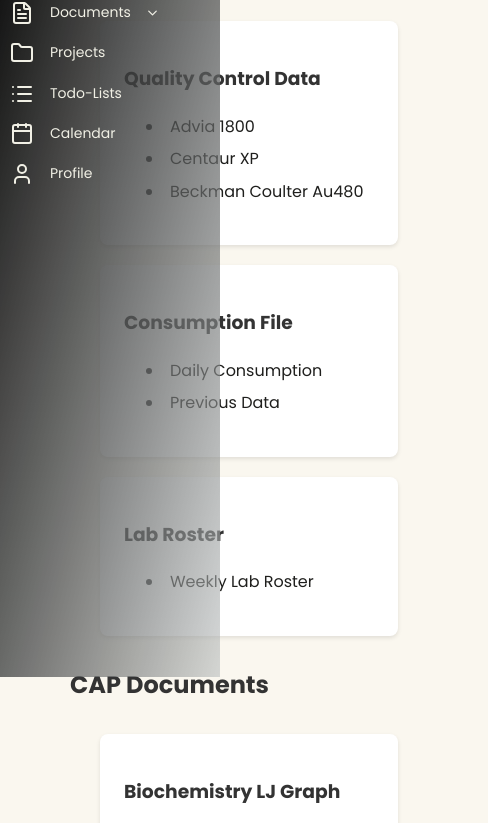
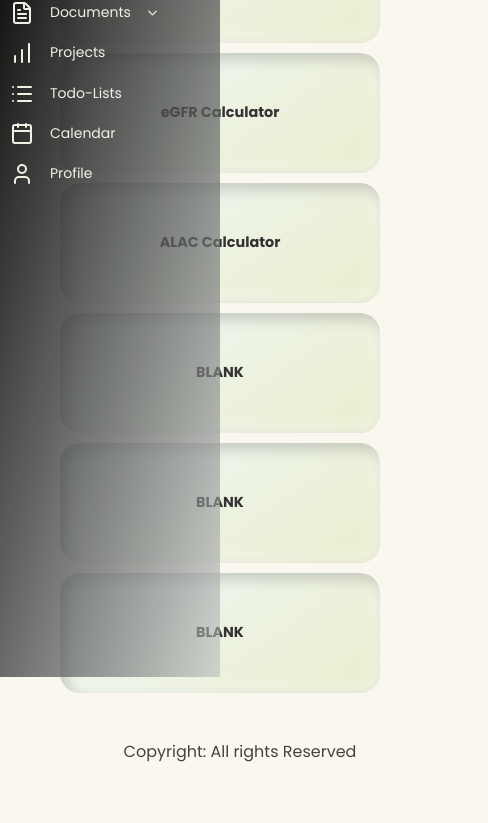
Before and after one commit to Thyrocarebd/.thyrolab, a plain HTML site: page index.html in a window 390 px wide. Shown: the part 167-990 px from the top of the page, 488 px wide, since content can reach past the window. After the commit the page ends 968 px from the top, so only its background shows below. Drawn offline with nearby package versions, Linux system fonts and the light colour scheme.

Commit message:
Update index.html

```diff
--- a/index.html
+++ b/index.html
@@ -8,6 +8,123 @@
                 <title>ThyroLab</title>
                 <link rel="icon" href="apple-touch-icon.png">
                 <link rel="stylesheet" href="styles.css">
+                <style>
+.home-container {
+    display: grid;
+    grid-template-columns: repeat(3, 1fr); /* Default 3 columns */
+    gap: 20px;
+    padding: 20px;
+    max-width: 1200px;
+    margin: 0 auto;
+}
+
+.homecon1 {
+    width: 100%;
+}
+
+.homebtn {
+    width: 100%;
+    height: 150px; /* Fixed height instead of aspect ratio */
+    background: linear-gradient(145deg, #eff6f7, #e6ecc4c4);
+    border-radius: 20px;
+    cursor: pointer;
+    text-decoration: none;
+    color: #333;
+    position: relative;
+    display: flex;
+    justify-content: center;
+    align-items: center;
+    transition: all 0.3s ease;
+    box-shadow:
+    inset 5px 5px 15px rgba(0, 0, 0, 0.2),
+    inset -5px -5px 15px rgba(255, 255, 255, 0.5);
+
+}
+
+.homebtn h2 {
+    margin: 0;
+    padding: 15px;
+    text-align: center;
+    font-size: 1.2rem;
+    transition: transform 0.3s ease;
+    word-wrap: break-word;
+}
+
+/* Hover effect */
+.homebtn:hover {
+    transform: translateY(-5px);
+    box-shadow:
+    inset 5px 5px 15px rgba(0, 0, 0, 0.2),
+    inset -5px -5px 15px rgba(255, 255, 255, 0.5);
+    /* background: linear-gradient(145deg, #c4dcd9, #96b0ad); */
+}
+
+.homebtn:hover h2 {
+    transform: scale(1.05);
+}
+
+/* Active/Click effect */
+.homebtn:active {
+    transform: translateY(2px);
+    box-shadow:
+        3px 3px 10px rgba(0,0,0,0.15),
+        -3px -3px 10px rgba(255,255,255,0.4);
+    background: linear-gradient(145deg, #8fa7a4, #b9d1ce);
+}
+
+/* Media Queries for Responsiveness */
+@media screen and (max-width: 1024px) {
+    .home-container {
+        grid-template-columns: repeat(2, 1fr); /* 2 columns for tablets */
+        gap: 15px;
+        padding: 15px;
+    }
+}
+
+@media screen and (max-width: 768px) {
+    .home-container {
+        grid-template-columns: repeat(2, 1fr); /* 2 columns for small tablets */
+        gap: 12px;
+        padding: 12px;
+    }
+
+    .homebtn {
+        height: 130px;
+    }
+
+    .homebtn h2 {
+        font-size: 1rem;
+    }
+}
+
+@media screen and (max-width: 480px) {
+    .home-container {
+        grid-template-columns: 1fr; /* Single column for mobile */
+        gap: 10px;
+        padding: 10px;
+    }
+
+    .homebtn {
+        height: 120px;
+    }
+
+    .homebtn h2 {
+        font-size: 0.9rem;
+    }
+}
+
+/* Fix for very small screens */
+@media screen and (max-width: 320px) {
+    .homebtn {
+        height: 100px;
+    }
+
+    .homebtn h2 {
+        font-size: 0.8rem;
+        padding: 10px;
+    }
+}
+                </style>
                 <script src="https://unpkg.com/lucide@latest"></script>
             </head>
 <body>
@@ -22,22 +139,22 @@
             <ul>
                 <li class="active"><a href="index.html"><i data-lucide="home"></i><span>Home</span></a></li>
                 <li class="has-submenu" data-submenu-id="calculations-submenu">
-                    <a href="#"><i data-lucide="layout"></i><span>Calculations</span><i data-lucide="chevron-down" class="submenu-icon"></i></a>
+                    <a href="#"><i data-lucide="calculator"></i><span>Calculations</span><i data-lucide="chevron-down" class="submenu-icon"></i></a>
                     <ul class="submenu">
                         <li><a href="elisa.html">ELISA</a></li>
-                        <li><a href="#">Reports</a></li>
+                        <li><a href="egfr.html">eGFR</a></li>
                     </ul>
                 </li>
                 <li class="has-submenu">
                     <a href="#"><i data-lucide="file-text"></i><span>Documents</span><i data-lucide="chevron-down" class="submenu-icon"></i></a>
                     <ul class="submenu">
-                        <li><a href="#excel">Excel</a></li>
+                        <li><a href="excel.html">Excel</a></li>
                         <li><a href="#cap">CAP</a></li>
                         <li><a href="#">Websites</a></li>
                         <li><a href="#">Other</a></li>
                     </ul>
                 </li>
-                <li><a href="#"><i data-lucide="folder"></i><span>Projects</span></a></li>
+                <li><a href="#"><i data-lucide="bar-chart"></i><span>Projects</span></a></li>
                 <li><a href="#"><i data-lucide="list"></i><span>Todo-Lists</span></a></li>
                 <li><a href="#"><i data-lucide="calendar"></i><span>Calendar</span></a></li>
                 <li><a href="#"><i data-lucide="user"></i><span>Profile</span></a></li>
@@ -49,106 +166,50 @@
         <header>
                 <div class="thyrocare-logo">
 
-                  <a href="#"><img src="https://www.thyrocarebd.com/images/logo.png" alt="Thyrocare Logo"></a>
+                  <a href="https://www.thyrocarebd.com/" target="_blank"><img src="https://www.thyrocarebd.com/images/logo.png" alt="Thyrocare Logo"></a>
                 </div>
 
                     <div class="cap">
-                        <img src="cap.png" alt="cap">
+                       <a href="https://www.cap.org/" target="_blank"><img src="cap.png" alt="cap"></a>
                     </div>
 
 <div class="sidelogo">
-    <a class="black-logo" href="#" aria-label="ThyroLab Home">
+    <a class="black-logo" href="index.html" aria-label="ThyroLab Home">
         <img src="logo3.png" alt="ThyroLab Logo" />
         ThyroLab
     </a>
 
-
 </div>
-
-
-
-
-
 </header>
 
 
-<div class="container3" id="excel">
-
-    <div class="excel">
-        <h2 id="excel">Excel Links</h2>
-       <div class="excel-container">
-
-        <div class="ex-card">
-            <h3>Quality Control Data</h3>
-            <ul>
-                <li>
-            <a href="https://docs.google.com/spreadsheets/d/1TfRzsM9kiDL7cn5Sg8bVV_nCY7EXWj-0pHcUUqYMRCk/edit?usp=sharing" target="_blank" rel="noopener noreferrer">Advia 1800</a>
-        </li>
-        <li>
-            <a href="https://docs.google.com/spreadsheets/d/1JKY0OqaCJ0RkG8KDOKTuhUIX9W-ptuCOJU2-cEVYQtg/edit?usp=sharing" target="_blank" rel="noopener noreferrer">Centaur XP</a>
-        </li>
-        <li>
-            <a href="https://docs.google.com/spreadsheets/d/1h9KwWZGgEXkbcTGF80-7S4AP5njOIBlrUoGy3pQ5DcI/edit?usp=sharing" target="_blank" rel="noopener noreferrer">Beckman Coulter Au480</a>
-        </li>
-        </ul>
+<div class="home-container">
+    <div class="homecon1">
+        <a href="elisa.html" class="homebtn"><h2>ELISA Factor Calculator</h2></a>
     </div>
 
-        <div class="ex-card">
-            <h3>Consumption File</h3>
-            <ul>
-            <li>
-            <a href="https://docs.google.com/spreadsheets/d/1He_tpa8Cg1pMqMAnksJvHuXpj3P69s2L1qPC6d531B0/edit?usp=sharing" target="_blank" rel="noopener noreferrer">Daily Consumption</a>
-        </li>
-        <li>
-            <a href="https://drive.google.com/drive/folders/1IKtvRKJZ_QT7aIyvDZOnHHir3zF6IDwn?usp=sharing" target="_blank" rel="noopener noreferrer">Previous Data</a>
-        </li>
-    </ul>
+    <div class="homecon1">
+        <a href="egfr.html" class="homebtn"><h2>eGFR Calculator</h2></a>
     </div>
 
-        <div class="ex-card">
-            <h3>Lab Roster</h3>
-            <ul>
-                <li>
-            <a href="https://docs.google.com/spreadsheets/d/1dkaam-kU75n3Rp2of8Ol50oaMUSSa2z7Yb44ubDnk6c/edit?usp=sharing" target="_blank" rel="noopener noreferrer">Weekly Lab Roster</a>
-        </li>
-        </ul>
+    <div class="homecon1">
+        <a href="#" class="homebtn"><h2>ALAC Calculator</h2></a>
+    </div>
+
+    <div class="homecon1">
+        <a href="#" class="homebtn"><h2>BLANK</h2></a>
+    </div>
+
+    <div class="homecon1">
+        <a href="#" class="homebtn"><h2>BLANK</h2></a>
+    </div>
+
+    <div class="homecon1">
+        <a href="#" class="homebtn"><h2>BLANK</h2></a>
     </div>
 </div>
 
 
-        <h2>CAP Documents</h2>
-
-    <div class="cap-container">
-        <div class="ex-card">
-            <h3>Biochemistry LJ Graph</h3>
-            <ul>
-            <li><a href="https://drive.google.com/drive/folders/1POdGIwCQsra5p6m12zY2IioEOcePr-O_?usp=drive_link" target="_blank">2023</a>
-        </li>
-        <li><a href="https://drive.google.com/drive/folders/1ggw6SI4b733ZQO3wWW2DE1Vkl8CpAS_e?usp=drive_link" target="_blank">2024</a>
-        </li>
-    </ul>
-
-        </div>
-
-        <div class="ex-card">
-            <h3>Centaur XP LJ Graph</h3>
-            <ul>
-            <li><a href="https://drive.google.com/drive/folders/1POdGIwCQsra5p6m12zY2IioEOcePr-O_?usp=drive_link" target="_blank">2023</a>
-        </li>
-        <li><a href="https://drive.google.com/drive/folders/1ggw6SI4b733ZQO3wWW2DE1Vkl8CpAS_e?usp=drive_link" target="_blank">2024</a>
-        </li>
-    </ul>
-
-        </div>
-
-
-    </div>
-
-
-    </div>
-
-
-</div>
 <footer>
     <p>Copyright: All rights Reserved</p>
 </footer>
@@ -157,6 +218,6 @@
 </main>
 
 
-    <script src="main.js"></script>
+    <script src="/js/common.js"></script>
 </body>
 </html>
```
Lines whose indentation alone changed are shown as unchanged.
